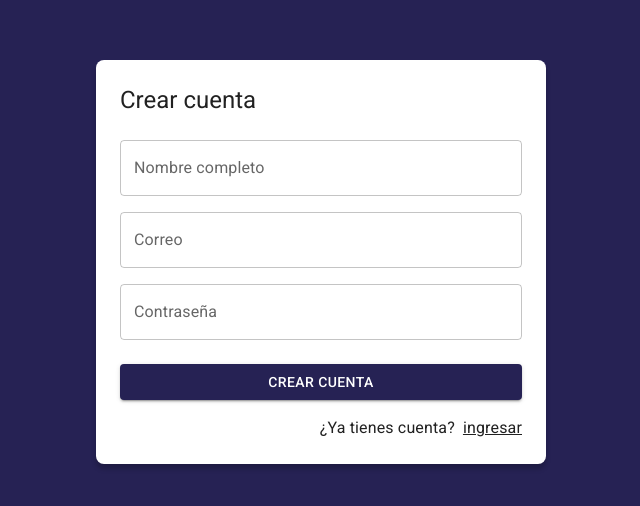
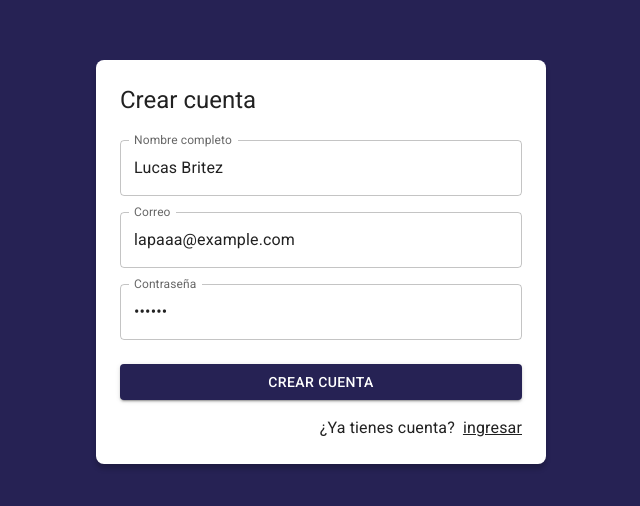
Before and after one commit to CaluBritez/JournalApp, a React (Vite) app: page /auth/register in a window 1280 px wide. Shown: the part 138-644 px from the top of the page, without its empty margins (319-959 px from the left). Built offline with nearby package versions, Linux system fonts and the light colour scheme.

Commit message:
arrancamos con las validaciones del registro

```diff
--- a/src/auth/pages/RegisterPage.jsx
+++ b/src/auth/pages/RegisterPage.jsx
@@ -1,12 +1,28 @@
 import { Link as RouterLink } from 'react-router-dom';
 import { Button, Grid, Link, TextField, Typography } from '@mui/material';
+
 import { AuthLayout } from '../layout/AuthLayout';
+import { useForm } from '../../hooks/useForm.js';
+
+const formData = {
+    email: 'lapaaa@example.com',
+    password: '123456',
+    displayName: 'Lucas Britez'
+}
 
 
 export const RegisterPage = () => {
+
+    const { displayName, email, password , onInputChange, formState } = useForm(formData);
+
+    const onSubmit = (event) => {
+        event.preventDefault();
+        console.log(formState);
+    }
+
     return (
     <AuthLayout title="Crear cuenta">
-        <form>
+        <form onSubmit={ onSubmit }>
             <Grid container>
 
             <Grid item xs={ 12 } sx={{ mt: 2 }}>
@@ -15,6 +31,9 @@
                 type="text"
                 placeholder='Nombre completo'
                 fullWidth
+                name="displayName"
+                value={ displayName }
+                onChange={ onInputChange }
                 />
             </Grid>
 
@@ -24,6 +43,9 @@
                 type="email"
                 placeholder='correo@google.com'
                 fullWidth
+                name="email"
+                value={ email }
+                onChange={ onInputChange }
                 />
             </Grid>
 
@@ -33,12 +55,15 @@
                 type="password"
                 placeholder='Contraseña'
                 fullWidth
+                name="password"
+                value={ password }
+                onChange={ onInputChange }
                 />
             </Grid>
 
             <Grid container spacing={ 2 } sx={{ mb: 2, mt: 1 }}>
                 <Grid item xs={ 12 }>
-                <Button variant='contained' fullWidth>
+                <Button variant='contained' fullWidth onClick={ onSubmit }>
                     Crear cuenta
                 </Button>
                 </Grid>
```
